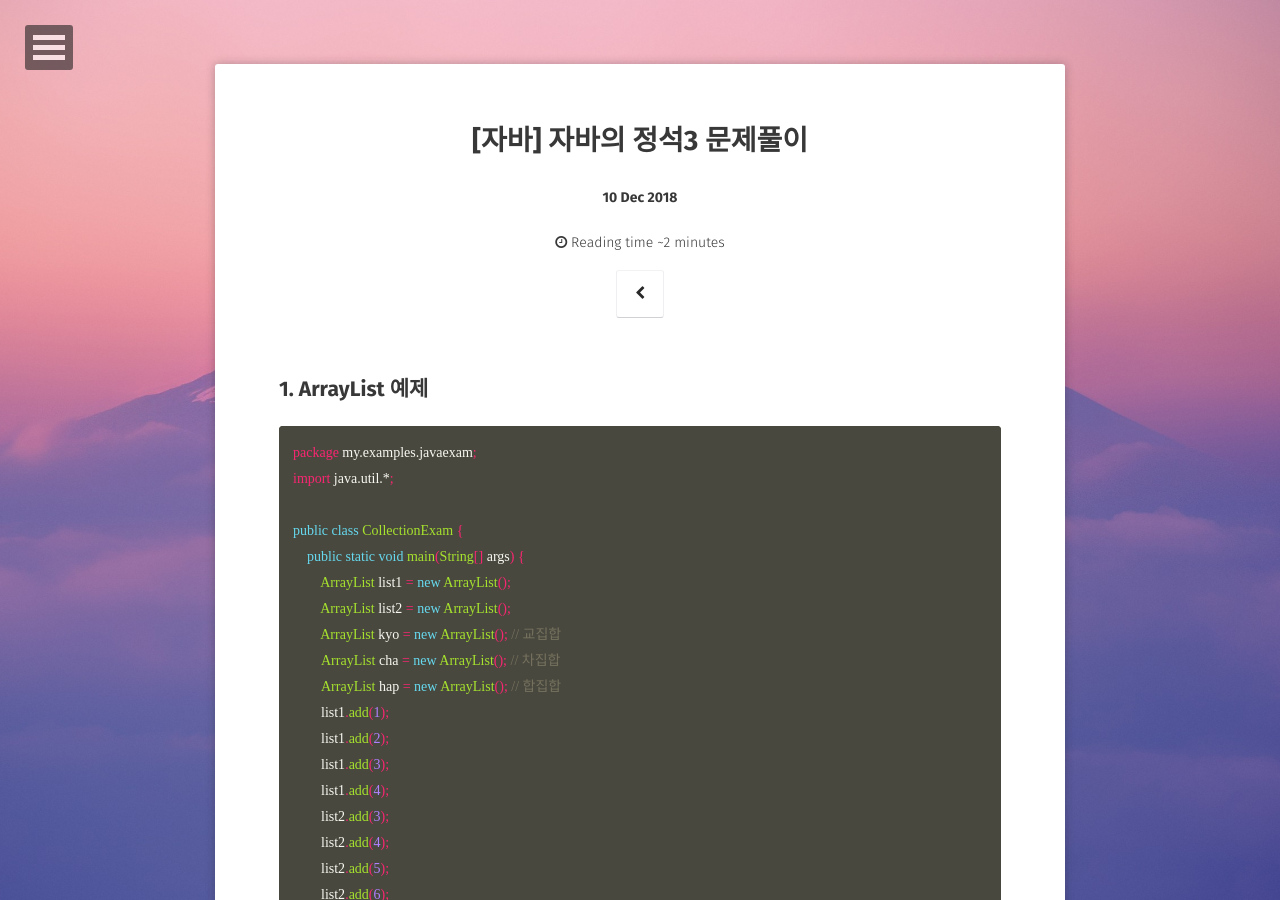
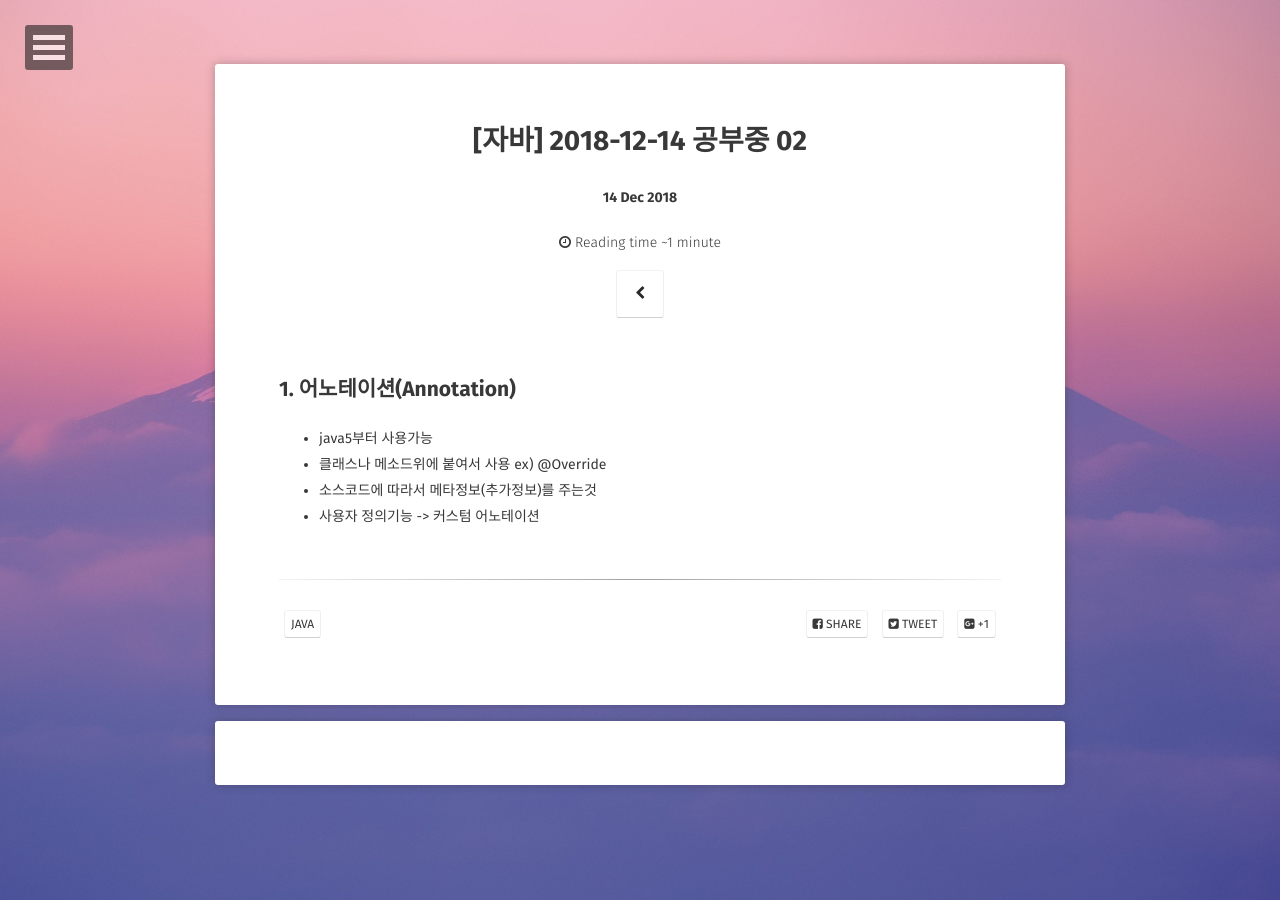
Before and after one commit to choiwono/choiwono.github.io, a Jekyll site: the page built from _posts/2018-12-14-java_basic_02.md, in a window 1280 px wide and 900 px high. Built offline with Jekyll 4.4.1, drawn with Linux system fonts in a browser that asks for light colours; some web fonts are replaced; comment, search, counter and statistics services are not loaded; some of the changed text lies outside the part shown.

Commit message:
update_blog

```diff
--- /dev/null
+++ b/_posts/2018-12-14-java_basic_02.md
@@ -0,0 +1,18 @@
+---
+layout: post
+title:  "[자바] 2018-12-14 공부중 02"
+date:   2018-12-14
+excerpt: "java"
+java: true
+tag:
+- java
+
+comments: true
+---
+
+## 1. 어노테이션(Annotation)
+
+* java5부터 사용가능
+* 클래스나 메소드위에 붙여서 사용 ex) @Override
+* 소스코드에 따라서 메타정보(추가정보)를 주는것
+* 사용자 정의기능 -> 커스텀 어노테이션
```
Also changed, not shown: _posts/2018-12-14-aws_basic.md (+1 -1 lines), _posts/2018-12-14-java_basic.md (+1 -1 lines).
